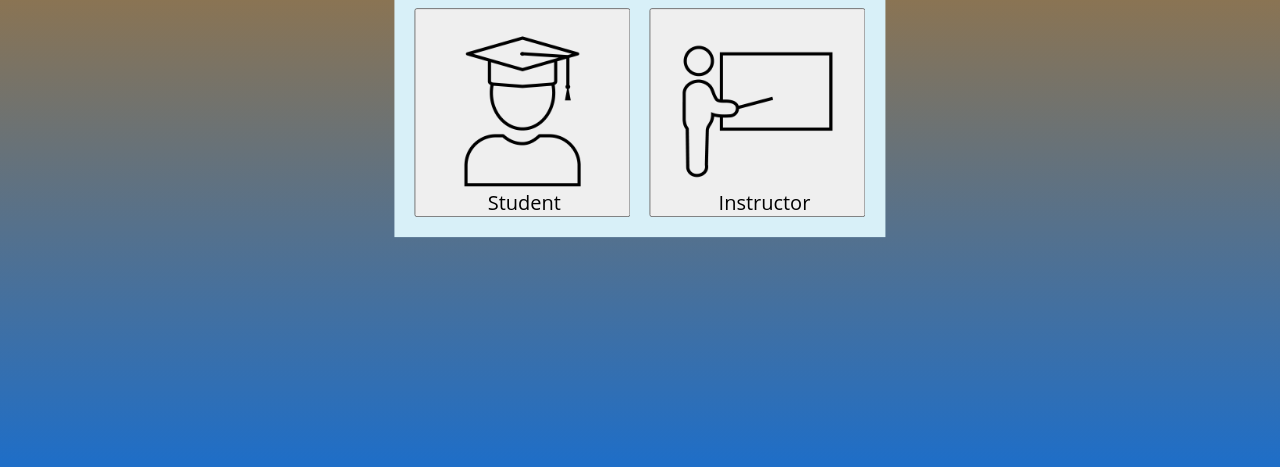
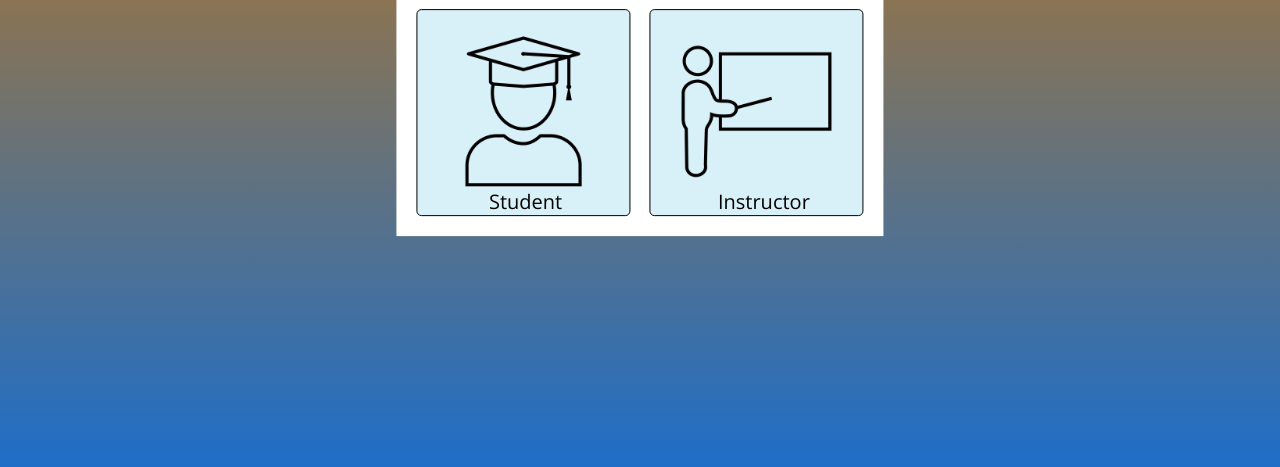
Before and after one commit to architagattani/iClickerClone, a plain HTML site: page index.html in a window 1280 px wide. Shown: the part 333-800 px from the top of the page. Drawn offline with nearby package versions, Linux system fonts and the light colour scheme.

Commit message:
small changes

```diff
--- a/index.html
+++ b/index.html
@@ -1,30 +1,31 @@
 <!DOCTYPE html>
 <html lang="en">
 <head>
+    <link rel="preconnect" href="https://fonts.googleapis.com">
+    <link rel="preconnect" href="https://fonts.gstatic.com" crossorigin>
+    <link href="https://fonts.googleapis.com/css2?family=Open+Sans:wght@300;400&display=swap" rel="stylesheet">
     <meta charset="UTF-8">
     <title>Clicker4You</title>
     <link rel="stylesheet" href="style1.css">
 </head>
 
-<script>
-    window.onload = function() {
-        document.getElementById("popup").style.display = "block;
-        }
-</script>
 <body>
-
 <div id="popup" class="popup">
-    <h2> Sign in as: </h2>
-    <button onclick="location.href='Student_Sign_In/student_sign_in.html'" style="margin-right: 15px">
+    <h2>Sign in as:</h2>
+    <button onclick="location.href='Student_Sign_In/student_sign_in.html'" style="margin-right: 15px;">
         <img src="Images/student_image.png" alt="Student Login" width="200" height="200">
     </button>
     <button onclick="location.href='Instructor_Sign_In/instructor_sign_in.html'">
         <img src="Images/teacher_image.png" alt="Instructor Login" width="200" height="200">
     </button>
-    <p style="position: fixed; top: 80%; left: 19%;"> Student </p>
-    <p style="position: fixed; top: 80%; left: 66%;"> Instructor </p>
+    <p style="position: fixed; top: 80%; left: 19%;">Student</p>
+    <p style="position: fixed; top: 80%; left: 66%;">Instructor</p>
 </div>
 
-
+<script>
+        window.onload = function() {
+            document.getElementById("popup").style.display = "block";
+        }
+    </script>
 </body>
 </html>
--- a/style1.css
+++ b/style1.css
@@ -19,11 +19,11 @@ body {
   top: 50%;
   left: 50%;
   transform: translate(-50%, -50%);
-    background-color: #D8F0F8;
+  background-color: white;
   padding: 20px;
 }
 
-h2{
+h2 {
   text-align: center;
   font-size: 30px;
 }
@@ -31,3 +31,9 @@ h2{
 p {
   font-size: 20px;
 }
+
+button {
+  background-color: #D8F0F8;
+  border-radius: 5px;
+  border: 1px solid #000000;
+}
```
Also changed, not shown: Instructor_Sign_In/instructor_sign_in.html (+4 -3 lines), Student_Sign_In/student_sign_in.html (+4 -3 lines). Lines whose indentation alone changed are shown as unchanged.
